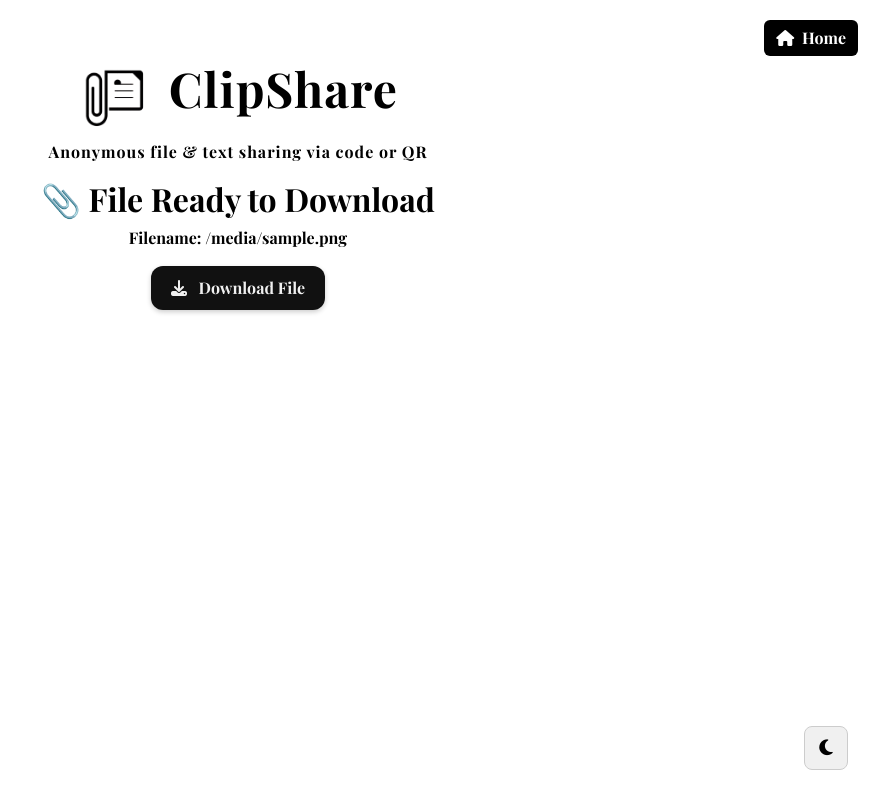
After one commit to darshanpurohit07/ClipShare, a Flask app: template templates/display_file.html in a window 1280 px wide. The commit adds this page. Shown: the whole page, without its empty margins (402-1280 px from the left). Run offline with Flask 3, Linux system fonts and the light colour scheme; the template is opened without the code that fills it: most values are stand-ins (such as "Sample title", 1, 10 or a date in 2020).

Commit message:
Final Changes

```diff
--- a/app.py
+++ b/app.py
@@ -11,7 +11,6 @@ app.config['UPLOAD_FOLDER'] = UPLOAD_FOLDER
 
 data_store = {}
 
-# Generate unique 4-digit numeric code
 def generate_code():
     while True:
         code = str(random.randint(1000, 9999))
@@ -45,14 +44,20 @@ def upload_file():
 def get_data(code):
     data = data_store.get(code)
     if not data:
-        return "Invalid code", 404
+        return redirect(url_for('index', error='invalid', code=code))
+
     if data['type'] == 'text':
         return render_template('display_text.html', text=data['content'])
     elif data['type'] == 'file':
-        return send_from_directory(directory='uploads',
-                                   path=os.path.basename(data['content']),
-                                   as_attachment=True,
-                                   download_name=data['filename'])
+        full_path = data['content']
+        filepath = os.path.basename(full_path)
+        filename = data['filename']
+        return render_template('display_file.html', filename=filename, filepath=filepath)
+
+@app.route('/download/<filename>')
+def download_file(filename):
+    return send_from_directory(directory='uploads', path=filename, as_attachment=True)
+
 
 @app.route('/qr/<code>')
 def generate_qr(code):
--- a/static/css/style.css
+++ b/static/css/style.css
@@ -278,15 +278,15 @@ body.dark-mode .card {
 
 
 #copyTextBtn {
-  background-color: #212529; /* Bootstrap's dark */
+  background-color: #212529;
   color: #fff;
   border: none;
 }
 
 
 body.dark-mode #copyTextBtn {
-  background-color: #f8f9fa; /* light background */
-  color: #000; /* dark text */
+  background-color: #f8f9fa;
+  color: #000;
 }
 
 .code-input-wrapper {
@@ -304,3 +304,37 @@ body.dark-mode #copyTextBtn {
   border: 2px solid #444;
   outline: none;
 }
+
+.download-btn {
+  font-family: 'Playfair Display', serif;
+  display: inline-block;
+  padding: 10px 20px;
+  border-radius: 12px;
+  text-decoration: none;
+  font-weight: 500;
+  transition: background-color 0.3s ease, color 0.3s ease;
+  box-shadow: 0 2px 5px rgba(0, 0, 0, 0.2);
+}
+
+
+body:not(.dark-mode) .download-btn {
+  background-color:#111;
+  color: #f0f0f0;
+}
+
+body:not(.dark-mode) .download-btn:hover {
+  background-color: #343232;
+  color: #e0e0e0;
+}
+
+
+body.dark-mode .download-btn {
+  background-color:#f0f0f0;
+  color:  #222;
+  box-shadow: 0 2px 5px rgba(255, 255, 255, 0.1);
+}
+
+body.dark-mode .download-btn:hover {
+  background-color: rgb(218, 212, 212);
+  color: #333;
+}
--- /dev/null
+++ b/templates/display_file.html
@@ -0,0 +1,93 @@
+<!DOCTYPE html>
+<html lang="en">
+<head>
+  <meta charset="UTF-8" />
+  <meta name="viewport" content="width=device-width, initial-scale=1.0"/>
+  <title>ClipShare</title>
+  <link href="https://cdn.jsdelivr.net/npm/bootstrap@5.3.0/dist/css/bootstrap.min.css" rel="stylesheet"/>
+  <link href="https://cdnjs.cloudflare.com/ajax/libs/font-awesome/6.5.0/css/all.min.css" rel="stylesheet"/>
+  <link rel="stylesheet" href="{{ url_for('static', filename='css/style.css') }}">
+  <link rel="icon" type="image/png" href="/static/images/logow.png" />
+  <link href="https://fonts.googleapis.com/css2?family=Playfair+Display:wght@700&display=swap" rel="stylesheet">
+</head>
+<body>
+    <a href="/" class="btn home-btn  scann">
+        <i class="fas fa-home me-1"></i> Home
+      </a>
+
+  <button id="theme-toggle" class="theme-toggle">
+    <i id="theme-icon" class="fas fa-moon"></i>
+  </button>
+
+  <h1 class="brand-title">
+    <img id="clipshare-logo" class="img" src="/static/images/logow.png">
+    <span>ClipShare</span>
+  </h1>
+
+  <p class="brand-line">Anonymous file & text sharing via code or QR</p>
+  <h2 class="scann">📎 File Ready to Download</h2>
+  <p class="scann"><strong>Filename:</strong> {{ filename }}</p>
+  <a href="{{ url_for('download_file', filename=filepath) }}" class="download-btn" download>
+    <i class="fas fa-download me-2 "></i> Download File
+  </a>
+
+
+
+
+
+
+    </div>
+  </div>
+
+  <script>
+    document.addEventListener("DOMContentLoaded", () => {
+
+      const toggleBtn = document.getElementById('theme-toggle');
+      const themeIcon = document.getElementById('theme-icon');
+      const logo = document.getElementById('clipshare-logo');
+
+      toggleBtn.addEventListener('click', () => {
+        document.body.classList.toggle('dark-mode');
+        const isDark = document.body.classList.contains('dark-mode');
+        themeIcon.className = isDark ? 'fas fa-sun' : 'fas fa-moon';
+        logo.src = isDark ? '/static/images/logow.png' : '/static/images/logob.png';
+        localStorage.setItem('theme', isDark ? 'dark' : 'light');
+      });
+
+      const theme = localStorage.getItem('theme');
+      if (theme === 'dark') {
+        document.body.classList.add('dark-mode');
+        themeIcon.className = 'fas fa-sun';
+        logo.src = '/static/images/logow.png';
+      } else {
+        themeIcon.className = 'fas fa-moon';
+        logo.src = '/static/images/logob.png';
+      }
+
+
+      const copyBtn = document.getElementById("copyTextBtn");
+      const copyMsg = document.getElementById("copyTextMsg");
+      const sharedText = document.getElementById("sharedText");
+
+      copyBtn.addEventListener("click", () => {
+        const range = document.createRange();
+        range.selectNode(sharedText);
+        window.getSelection().removeAllRanges();
+        window.getSelection().addRange(range);
+
+        try {
+          document.execCommand("copy");
+          copyMsg.classList.remove("d-none");
+          setTimeout(() => {
+            copyMsg.classList.add("d-none");
+          }, 2000);
+        } catch (err) {
+          alert("Failed to copy text");
+        }
+
+        window.getSelection().removeAllRanges();
+      });
+    });
+  </script>
+</body>
+</html>
--- a/templates/index.html
+++ b/templates/index.html
@@ -98,7 +98,7 @@
 
           <h5 class="scann">🌐 Share this Link:</h5>
           <p id="codeDisplay" class="scann"></p>
-          <button id="copyBtn" class="btn btn-dark border border-light scann">Copy Link</button>
+          <button id="copyBtn" onclick="copyLinkText()" class="btn btn-dark border border-light scann">Copy Link</button>
           <span id="copyMsg" class="scann d-none ms-2">Copied!</span>
           <br>
           <img id="qrImage" src="" alt="QR Code" class="img-fluid mt-3" style="max-width: 200px;"/>
```
Also changed, not shown: static/js/script.js (+62 -34 lines).
